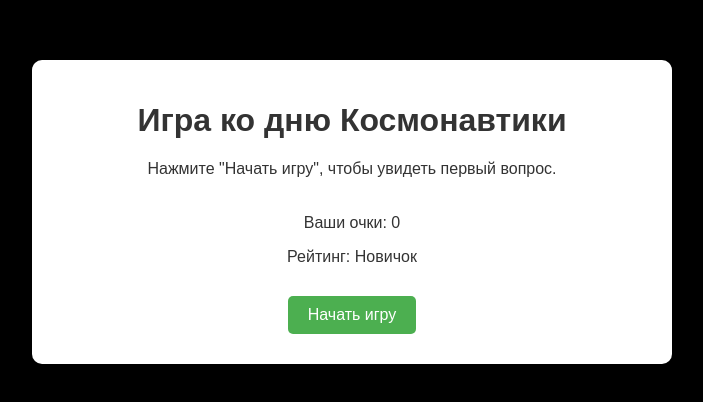
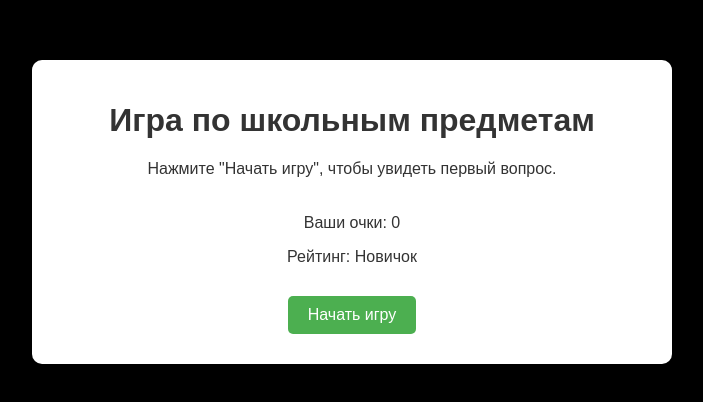
Before and after one commit to b0brik13/Ruhoot, a plain HTML site: page index.html in a window 1280 px wide. Shown: the part 188-590 px from the top of the page, without its empty margins (288-991 px from the left). Drawn offline with Linux system fonts and the light colour scheme.

Commit message:
Update index.html

```diff
--- a/index.html
+++ b/index.html
@@ -8,7 +8,7 @@
 </head>
 <body>
     <div class="container">
-        <h1>Игра ко дню Космонавтики</h1>
+        <h1>Игра по школьным предметам</h1>
         <div id="game-area">
             <p id="question">Нажмите "Начать игру", чтобы увидеть первый вопрос.</p>
             <div id="answers">
```
